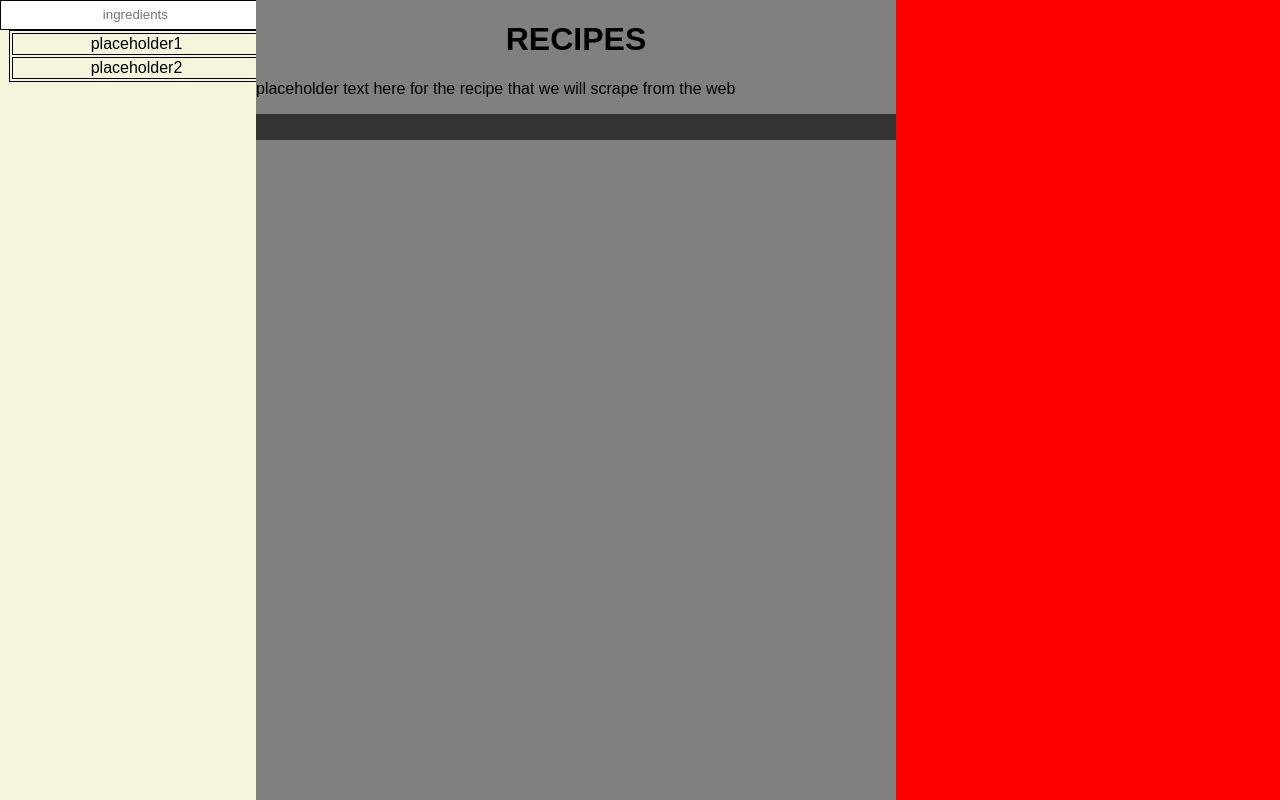
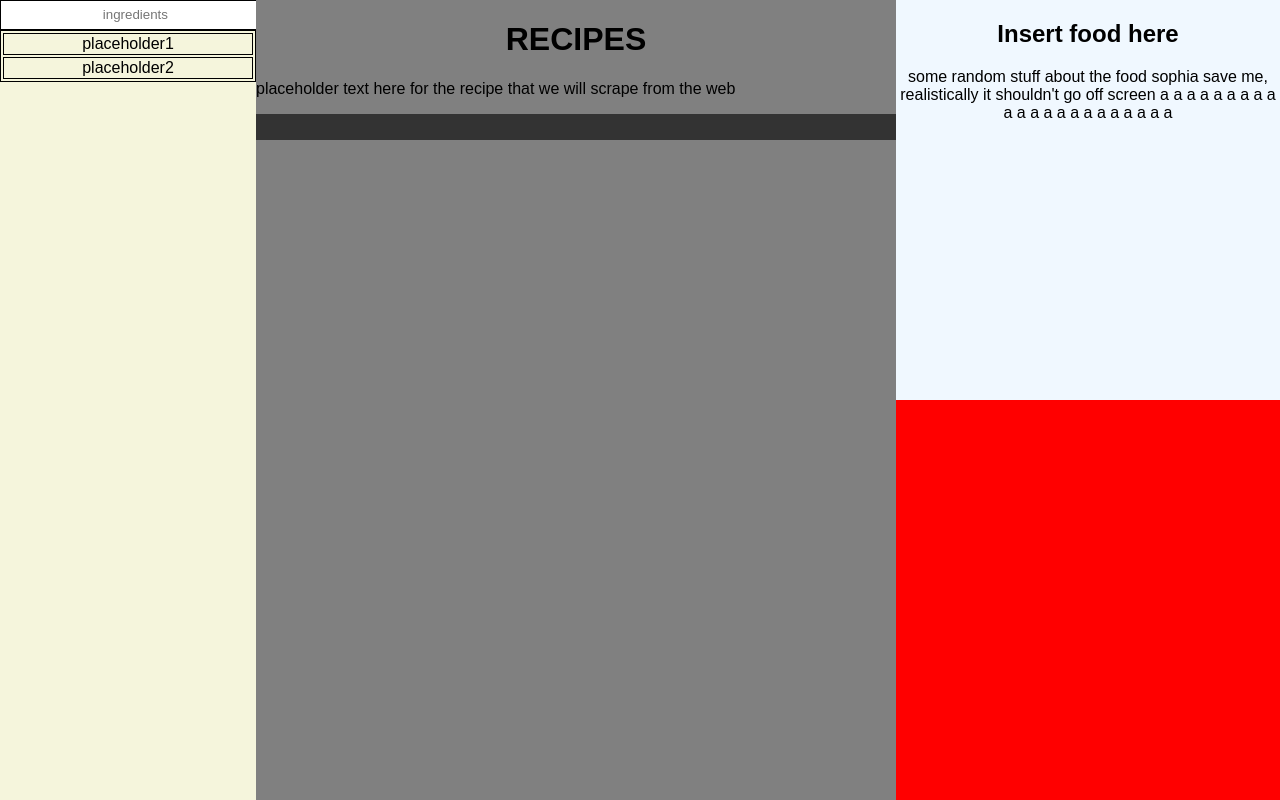
Before and after one commit to Plaguery/yr2025, a Flask app: page / in a window 1280 px wide. Run offline with Flask 3, Linux system fonts and the light colour scheme.

Commit message:
updated display
I did a thing

```diff
--- a/templates/index.html
+++ b/templates/index.html
@@ -2,6 +2,8 @@
 <html>
     <style>
         body{
+            padding:0;
+
             margin: 0;
             font-family: sans-serif;
             background-color: red;
@@ -16,6 +18,7 @@
             height: 100%;
             overflow-x: hidden;
             overflow-y: scroll;
+            top:0;
         }
 
         .sidebar input{
@@ -28,7 +31,7 @@
             width : 100%;
         }
         .sidebar table, tr, td{
-            margin-left: 8.5px;
+            margin-left: 0;
             text-align: center;
             border: 1px solid black;
             width: 100%;
@@ -39,8 +42,9 @@
             padding:0;
             width:50vw;
             height:100vh;
-            flex: auto;
             background-color: grey;
+            overflow:auto;
+            top:0;
         }
         .banner{
             text-align: center;
@@ -54,6 +58,22 @@
         div.scroll-containter img{
             padding: 0.5vh;
         }
+        .price{
+            background-color: aliceblue;
+            text-align: center;
+            overflow-x:hidden;
+            position:fixed;
+            margin-left: 70vw;
+            width: 30vw;
+            height: 50vh;
+            top:0;
+        }
+        .price p{
+            margin:3px;
+        }
+
+
+
 
     </style>
     <body>
@@ -86,6 +106,13 @@
                 <img src="" width="5vw" height="5vh" id="img5">
             </div>
         </div>
+        <div class="price">
+            <h2>Insert food here</h2>
+            <p>some random stuff about the food sophia save me, realistically it shouldn't go off screen a a a a a a a a a a a a a a a a a a a a a a</p>
+        </div>
+        <div class="video">
+            <h1>Instructional Video on The Dish</h1>
+        </div>
     </body>
     <script src="main.js"></script>
 </html>
```
